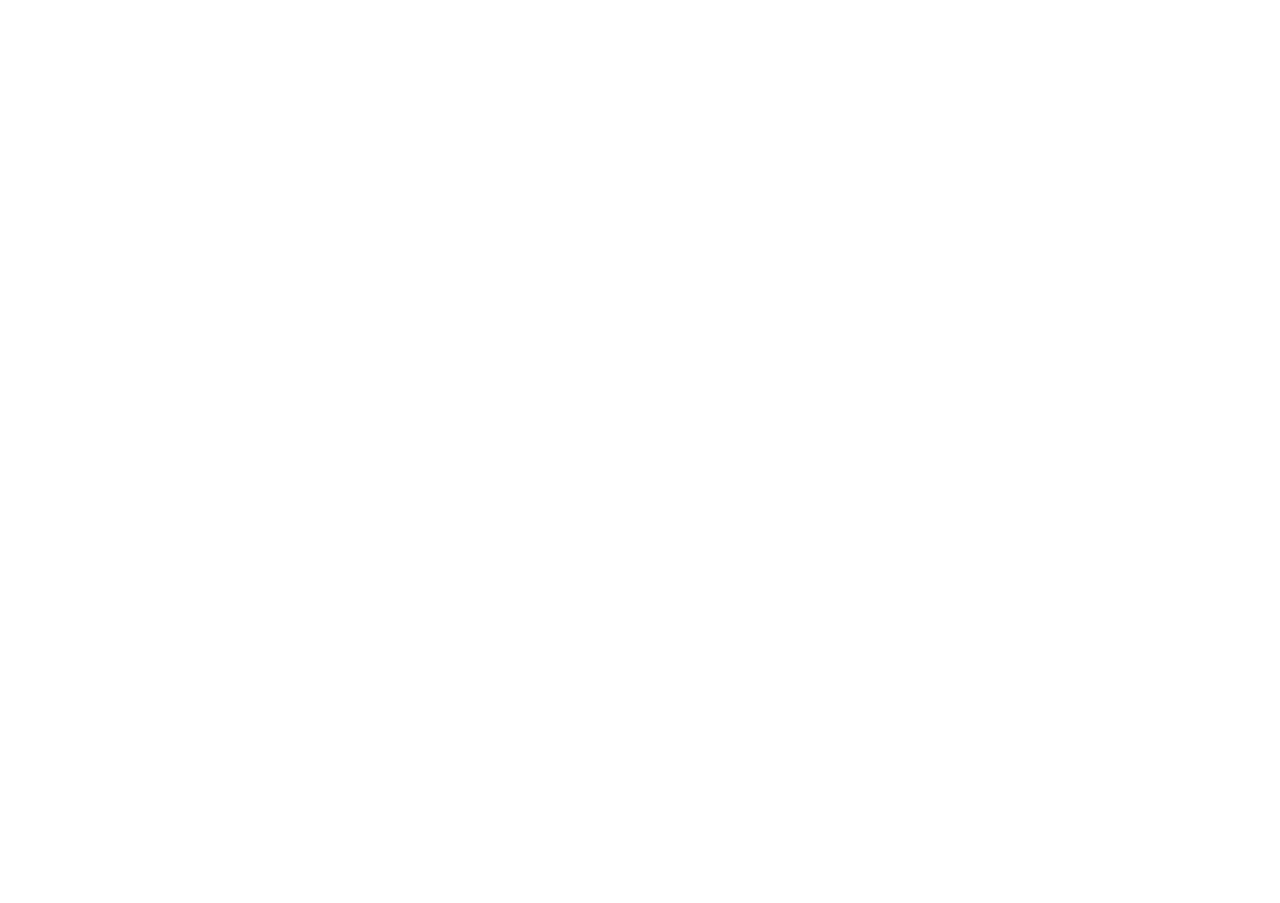
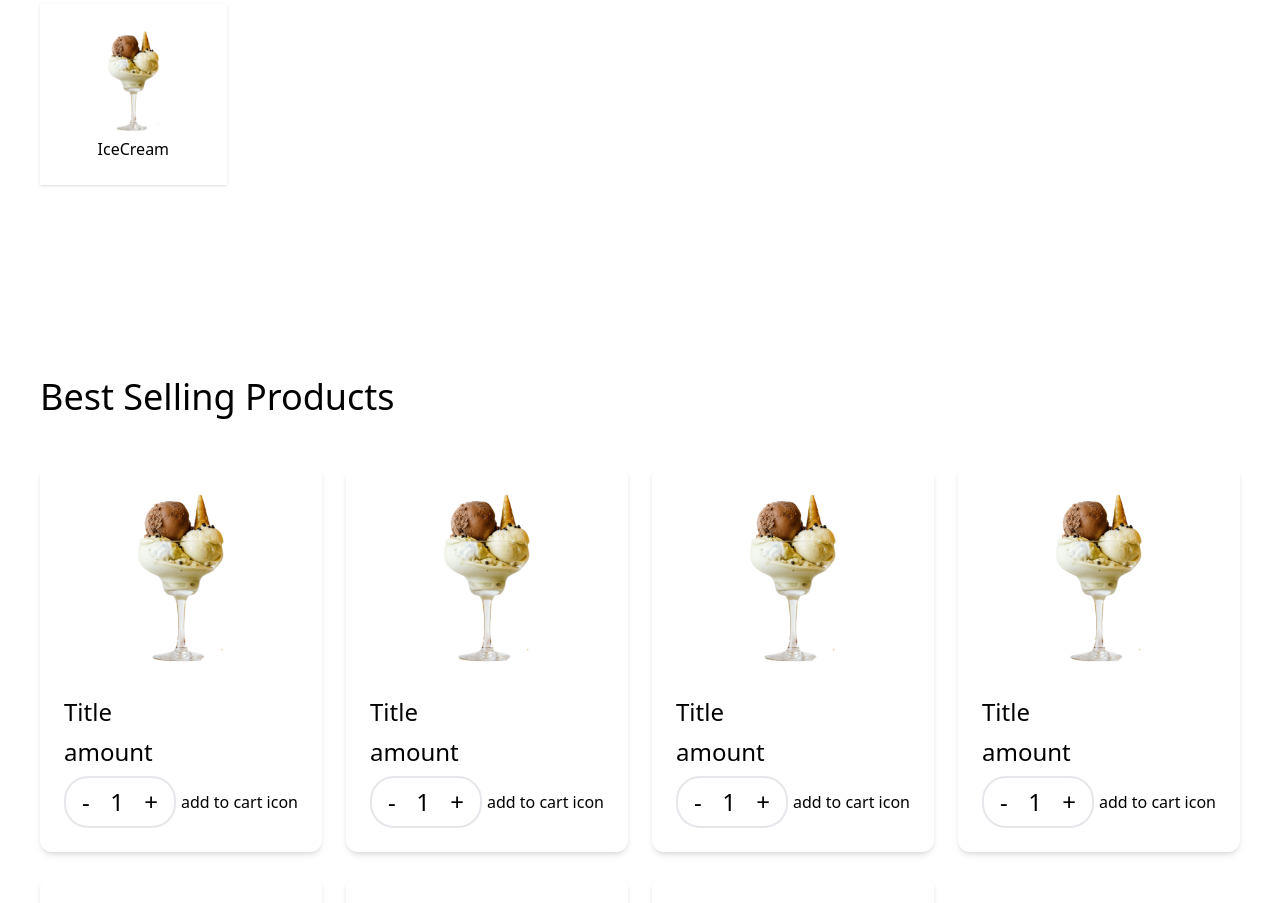
Before and after one commit to tanvir-hossan-dev/Ecommerce-project, a React (Create React App) app in the folder clint/: page / in a window 1280 px wide. Shown: the part 880-1783 px from the top of the page. Before the commit the page ends 800 px from the top, so only its background shows below. Built offline with nearby package versions, Linux system fonts and the light colour scheme.

Commit message:
product and category section complete

```diff
--- a/clint/src/assets/main.css
+++ b/clint/src/assets/main.css
@@ -601,6 +601,22 @@
   width: 0.5rem;
 }
 
+.w-6 {
+  width: 1.5rem;
+}
+
+.w-12 {
+  width: 3rem;
+}
+
+.w-40 {
+  width: 10rem;
+}
+
+.w-28 {
+  width: 7rem;
+}
+
 .grid-cols-2 {
   grid-template-columns: repeat(2, minmax(0, 1fr));
 }
@@ -609,12 +625,20 @@
   grid-template-columns: repeat(4, minmax(0, 1fr));
 }
 
+.grid-cols-6 {
+  grid-template-columns: repeat(6, minmax(0, 1fr));
+}
+
 .flex-col {
   flex-direction: column;
 }
 
 .flex-wrap {
   flex-wrap: wrap;
+}
+
+.content-center {
+  align-content: center;
 }
 
 .items-center {
@@ -629,6 +653,10 @@
   gap: 1rem;
 }
 
+.gap-6 {
+  gap: 1.5rem;
+}
+
 .rounded {
   border-radius: 0.25rem;
 }
@@ -641,8 +669,28 @@
   border-radius: 0.375rem;
 }
 
+.rounded-2xl {
+  border-radius: 1rem;
+}
+
+.rounded-xl {
+  border-radius: 0.75rem;
+}
+
+.rounded-3xl {
+  border-radius: 1.5rem;
+}
+
 .border {
   border-width: 1px;
+}
+
+.border-2 {
+  border-width: 2px;
+}
+
+.border-solid {
+  border-style: solid;
 }
 
 .border-gray-200 {
@@ -677,6 +725,10 @@
 
 .p-4 {
   padding: 1rem;
+}
+
+.p-6 {
+  padding: 1.5rem;
 }
 
 .py-3 {
@@ -714,6 +766,21 @@
   padding-bottom: 1.5rem;
 }
 
+.py-32 {
+  padding-top: 8rem;
+  padding-bottom: 8rem;
+}
+
+.py-24 {
+  padding-top: 6rem;
+  padding-bottom: 6rem;
+}
+
+.py-4 {
+  padding-top: 1rem;
+  padding-bottom: 1rem;
+}
+
 .pr-4 {
   padding-right: 1rem;
 }
@@ -740,6 +807,22 @@
 
 .pt-16 {
   padding-top: 4rem;
+}
+
+.pb-6 {
+  padding-bottom: 1.5rem;
+}
+
+.pb-12 {
+  padding-bottom: 3rem;
+}
+
+.pt-6 {
+  padding-top: 1.5rem;
+}
+
+.text-center {
+  text-align: center;
 }
 
 .font-sans {
@@ -776,6 +859,11 @@
   line-height: 2.5rem;
 }
 
+.text-2xl {
+  font-size: 1.5rem;
+  line-height: 2rem;
+}
+
 .font-normal {
   font-weight: 400;
 }
@@ -793,6 +881,34 @@
 .text-gray-700 {
   --tw-text-opacity: 1;
   color: rgb(55 65 81 / var(--tw-text-opacity));
+}
+
+.shadow {
+  --tw-shadow: 0 1px 3px 0 rgb(0 0 0 / 0.1), 0 1px 2px -1px rgb(0 0 0 / 0.1);
+  --tw-shadow-colored: 0 1px 3px 0 var(--tw-shadow-color), 0 1px 2px -1px var(--tw-shadow-color);
+  box-shadow: var(--tw-ring-offset-shadow, 0 0 #0000), var(--tw-ring-shadow, 0 0 #0000), var(--tw-shadow);
+}
+
+.shadow-md {
+  --tw-shadow: 0 4px 6px -1px rgb(0 0 0 / 0.1), 0 2px 4px -2px rgb(0 0 0 / 0.1);
+  --tw-shadow-colored: 0 4px 6px -1px var(--tw-shadow-color), 0 2px 4px -2px var(--tw-shadow-color);
+  box-shadow: var(--tw-ring-offset-shadow, 0 0 #0000), var(--tw-ring-shadow, 0 0 #0000), var(--tw-shadow);
+}
+
+.shadow-lg {
+  --tw-shadow: 0 10px 15px -3px rgb(0 0 0 / 0.1), 0 4px 6px -4px rgb(0 0 0 / 0.1);
+  --tw-shadow-colored: 0 10px 15px -3px var(--tw-shadow-color), 0 4px 6px -4px var(--tw-shadow-color);
+  box-shadow: var(--tw-ring-offset-shadow, 0 0 #0000), var(--tw-ring-shadow, 0 0 #0000), var(--tw-shadow);
+}
+
+.shadow-white {
+  --tw-shadow-color: #fff;
+  --tw-shadow: var(--tw-shadow-colored);
+}
+
+.shadow-black {
+  --tw-shadow-color: #000;
+  --tw-shadow: var(--tw-shadow-colored);
 }
 
 .container_bg {
--- /dev/null
+++ b/clint/src/components/categories/Categorie/Categorie.jsx
@@ -0,0 +1,12 @@
+import React from "react";
+import cateIcon from "../../../assets/images/icecream.png";
+const Categorie = () => {
+  return (
+    <div className="p-6  shadow  ">
+      <img src={cateIcon} alt="" />
+      <p className="text-center">IceCream</p>
+    </div>
+  );
+};
+
+export default Categorie;
--- /dev/null
+++ b/clint/src/components/categories/Categories.jsx
@@ -0,0 +1,15 @@
+import React from "react";
+import Categorie from "./Categorie/Categorie";
+
+const Categories = () => {
+  return (
+    <div className="container_bg py-24">
+      <h2 className="text-4xl font-sans pb-12">Categories</h2>
+      <div className="grid grid-cols-6 gap-4">
+        <Categorie />
+      </div>
+    </div>
+  );
+};
+
+export default Categories;
--- a/clint/src/components/products/Products.jsx
+++ b/clint/src/components/products/Products.jsx
@@ -3,8 +3,11 @@
 
 const Products = () => {
   return (
-    <div className="container_bg">
-      <div className="grid grid-cols-4 gap-4">
+    <div className="container_bg py-24">
+      <h2 className="text-4xl font-sans pb-12">Best Selling Products</h2>
+      <div className="grid grid-cols-4 gap-6">
+        <Product />
+        <Product />
         <Product />
         <Product />
         <Product />
--- a/clint/src/components/products/product/Product.jsx
+++ b/clint/src/components/products/product/Product.jsx
@@ -1,16 +1,24 @@
 import React from "react";
+import iceCream from "../../../assets/images/icecream.png";
 
 const Product = () => {
   return (
-    <>
-      <div>
-        <p>
-          Lorem ipsum dolor sit amet consectetur adipisicing elit. Esse, facere! Lorem, ipsum dolor sit amet consectetur
-          adipisicing elit. Exercitationem, quidem. Aliquid impedit voluptatum beatae ipsum tempore doloribus nesciunt
-          amet? Dolorem?
-        </p>
+    <div className="p-6 bg-white shadow-md shadow-gray rounded-xl">
+      <img src={iceCream} alt="" />
+      <h3 className=" font-sans text-2xl pt-6">Title</h3>
+      <h3 className=" font-sans text-2xl py-2">amount</h3>
+      <div className="flex justify-between">
+        <div className="flex py-2 px-4 border-2 border-solid rounded-3xl w-28 justify-between">
+          <button className=" text-2xl ">-</button>
+          <h4 className=" text-2xl">1</h4>
+          <button className="text-2xl">+</button>
+        </div>
+        <button>
+          {/* <img src="" alt="" /> */}
+          add to cart icon
+        </button>
       </div>
-    </>
+    </div>
   );
 };
 
--- a/clint/src/pages/Home.jsx
+++ b/clint/src/pages/Home.jsx
@@ -1,12 +1,14 @@
 import React from "react";
 import Banner from "../components/banner/Banner";
+import Categories from "../components/categories/Categories";
 import Products from "../components/products/Products";
 
 const Home = () => {
   return (
     <>
       <Banner />
-      {/* <Products /> */}
+      <Categories />
+      <Products />
     </>
   );
 };
```
